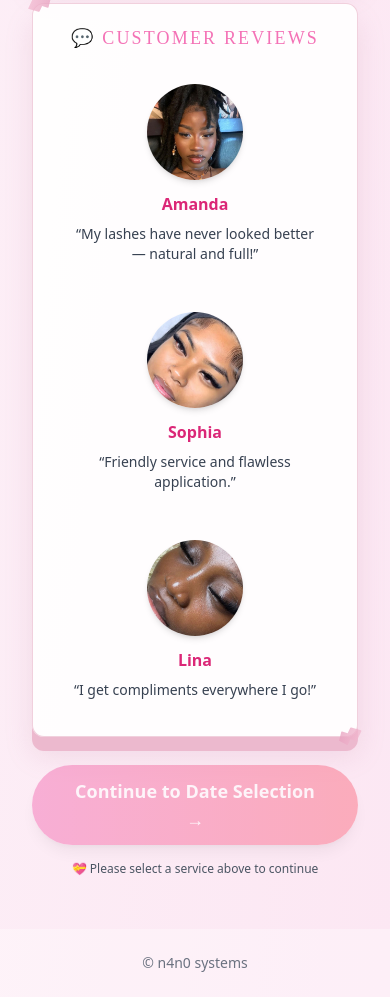
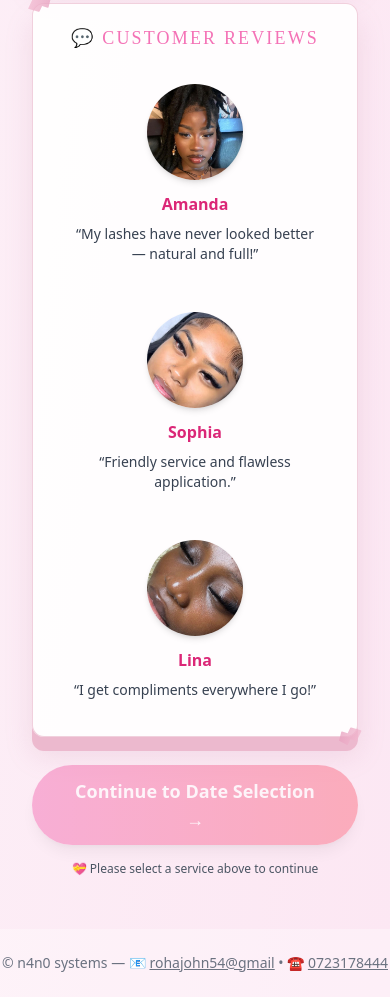
Before and after one commit to IOTJr/TJLASH, a website: page index.html in a window 390 px wide. Shown: the part 2610-3607 px from the top of the page. Drawn offline with nearby package versions, Linux system fonts and the light colour scheme.

Commit message:
Footer: add n4n0 systems contact (email + phone)

```diff
--- a/index.html
+++ b/index.html
@@ -443,7 +443,7 @@
     <!-- Custom Styles & Animations -->
     <!-- Footer -->
     <footer class="w-full text-center py-6 text-sm text-gray-500 bg-white/30">
-        <div class="max-w-2xl mx-auto">© n4n0 systems</div>
+        <div class="max-w-2xl mx-auto">© n4n0 systems — 📧 <a href="mailto:rohajohn54@gmail" class="underline">rohajohn54@gmail</a> • ☎️ <a href="tel:+254723178444" class="underline">0723178444</a></div>
     </footer>
     <script src="animations.js"></script>
     <script src="app.js"></script>
```
